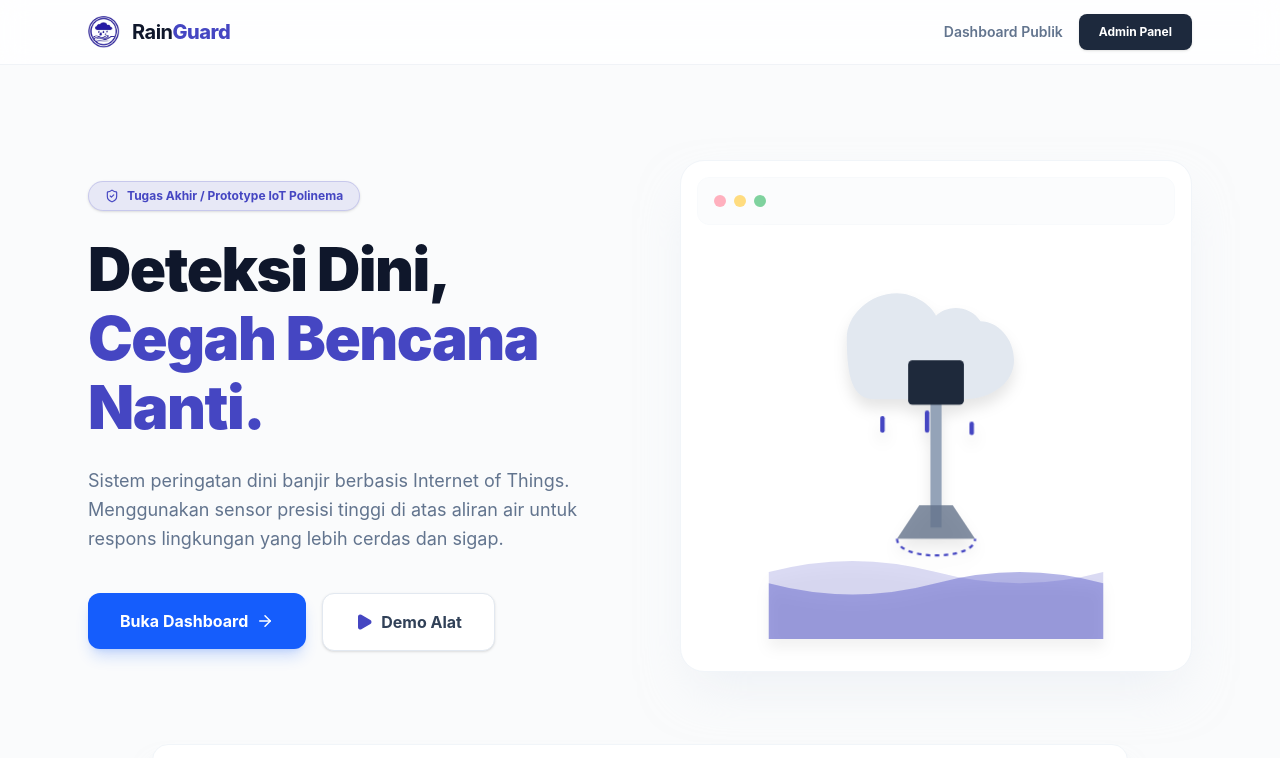
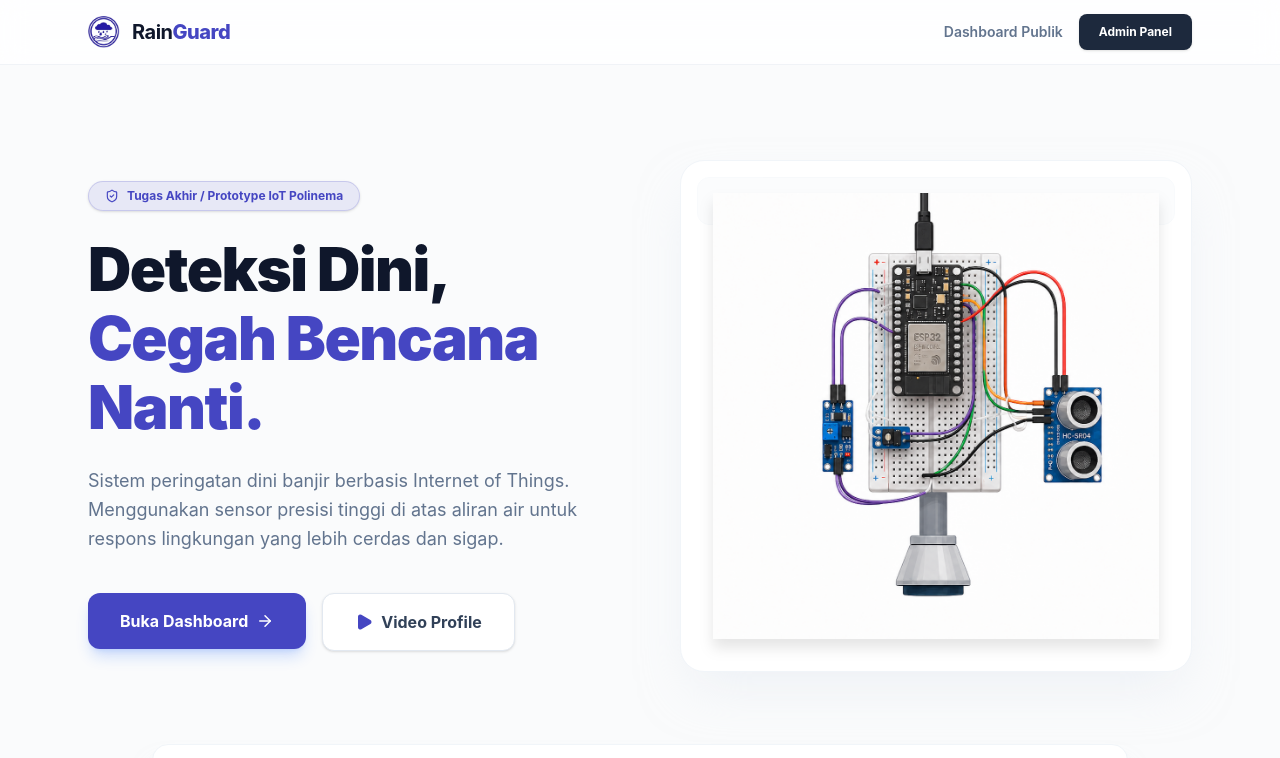
Before and after one commit to KnoyanMitsu/rain-guard, a Next.js app in the folder web/: page / in a window 1280 px wide. Shown: the top 758 px of the page. Built offline with nearby package versions, Linux system fonts and the light colour scheme.

Commit message:
update finishing

```diff
--- a/web/src/component/card/AceUILocationHeader.tsx
+++ b/web/src/component/card/AceUILocationHeader.tsx
@@ -36,9 +36,6 @@ export default function AceUILocationHeader({
     <AceUICard>
       <div className="flex flex-row flex-wrap items-center gap-3">
         <h2 className="text-xl font-medium text-text/80 whitespace-nowrap">Lokasi:</h2>
-        <div className="max-w-[130px] sm:max-w-none min-w-0">
-          <AceUIDropdown title={activeName} actions={dropdownActions} />
-        </div>
         <div className="ml-auto flex items-center gap-2 bg-primary text-background px-4 py-3 rounded-xl text-sm font-bold shadow-sm whitespace-nowrap">
           <MapPin size={18} />
           {city}
--- a/web/src/views/landing/landing-page.tsx
+++ b/web/src/views/landing/landing-page.tsx
@@ -63,7 +63,7 @@ export default function LandingPage() {
 
           <div className="flex items-center gap-4">
             <Link href="/guest">
-              <span className="text-sm font-semibold text-slate-500 hover:text-blue-600 transition-colors duration-200 cursor-pointer hidden sm:block">
+              <span className="text-sm font-semibold text-slate-500 hover:text-primary transition-colors duration-200 cursor-pointer hidden sm:block">
                 Dashboard Publik
               </span>
             </Link>
@@ -109,7 +109,7 @@ export default function LandingPage() {
           <AnimateOnScroll delay={300}>
             <div className="flex flex-col sm:flex-row gap-4 justify-center lg:justify-start">
               <Link href="/guest">
-                <button className="w-full sm:w-auto inline-flex items-center justify-center gap-2 bg-blue-600 hover:bg-blue-700 text-white font-bold px-8 py-4 rounded-xl transition-all duration-300 shadow-lg shadow-blue-600/20 hover:shadow-blue-600/40 hover:-translate-y-1">
+                <button className="w-full sm:w-auto inline-flex items-center justify-center gap-2 bg-primary hover:bg-primary text-white font-bold px-8 py-4 rounded-xl transition-all duration-300 shadow-lg shadow-blue-600/20 hover:shadow-blue-600/40 hover:-translate-y-1">
                   Buka Dashboard
                   <ArrowRight size={18} />
                 </button>
@@ -119,7 +119,7 @@ export default function LandingPage() {
                 className="w-full sm:w-auto inline-flex items-center justify-center gap-2 bg-white hover:bg-slate-50 text-slate-700 border border-slate-200 font-bold px-8 py-4 rounded-xl transition-all duration-300 shadow-sm hover:-translate-y-1"
               >
                 <Play size={18} className="text-primary fill-primary" />
-                Demo Alat
+                Video Profile
               </button>
             </div>
           </AnimateOnScroll>
@@ -136,26 +136,12 @@ export default function LandingPage() {
         <div className="w-3 h-3 rounded-full bg-green-600"></div>
       </div>
 
-              {/* Ilustrasi Sensor IoT Custom */}
-              <svg viewBox="0 0 400 400" className="w-full h-full drop-shadow-xl group-hover:scale-105 transition-transform duration-700 ease-out" fill="none" xmlns="http://www.w3.org/2000/svg">
-                {/* Awan & Hujan */}
-                <path d="M120 130C120 110 140 90 165 90C180 90 195 100 200 110C210 100 230 100 240 115C255 115 270 130 270 150C270 170 250 185 225 185H145C125 185 120 165 120 130Z" fill="#E2E8F0" />
-                <rect x="150" y="200" width="4" height="15" rx="2" fill="#4546c2" className="animate-pulse" />
-                <rect x="190" y="195" width="4" height="20" rx="2" fill="#4546c2" className="animate-pulse" style={{ animationDelay: '0.2s' }} />
-                <rect x="230" y="205" width="4" height="12" rx="2" fill="#4546c2" className="animate-pulse" style={{ animationDelay: '0.4s' }} />
-
-                {/* Tiang Sensor & Box ESP32 */}
-                <rect x="195" y="180" width="10" height="120" fill="#94A3B8" />
-                <rect x="175" y="150" width="50" height="40" rx="4" fill="#1E293B" />
-
-                {/* Sensor Ultrasonik */}
-                <path d="M185 280L165 310H235L215 280H185Z" fill="#64748B" opacity="0.8" />
-                <path d="M165 310 C165 330, 235 330, 235 310" stroke="#4546c2" strokeWidth="2" strokeDasharray="4 4" className="animate-pulse" />
-
-                {/* Air Sungai */}
-                <path d="M50 340Q125 320 200 340T350 340L350 400L50 400Z" fill="#4546c2" opacity="0.2" />
-                <path d="M50 350Q125 370 200 350T350 350L350 400L50 400Z" fill="#4546c2" opacity="0.4" />
-              </svg>
+      {/* Gambar PNG */}
+      <img
+        src="/sensor-iot.png"
+        alt="Ilustrasi sensor IoT"
+        className="w-full h-full object-contain drop-shadow-xl group-hover:scale-105 transition-transform duration-700 ease-out"
+      />
     </div>
   </AnimateOnScroll>
 </div>
@@ -308,7 +294,7 @@ export default function LandingPage() {
         <div className="max-w-4xl mx-auto px-6 text-center">
           <AnimateOnScroll>
             <h2 className="text-3xl font-extrabold text-slate-900 mb-8">
-              Video Demonstrasi
+              Video Profile
             </h2>
 
             <div className="relative aspect-video w-full rounded-3xl overflow-hidden shadow-2xl shadow-slate-300 border-4 border-white">
```
Also changed, not shown: web/public/sensor-iot.png (added). Lines whose indentation alone changed are shown as unchanged.
